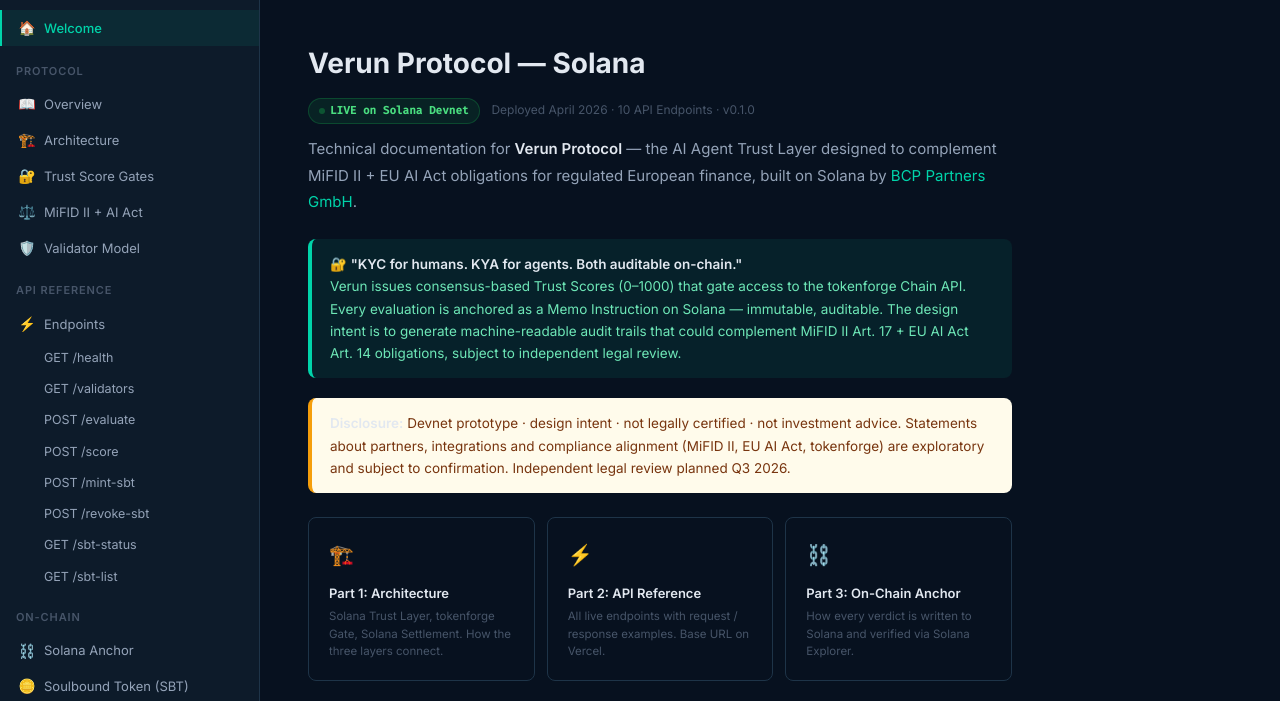
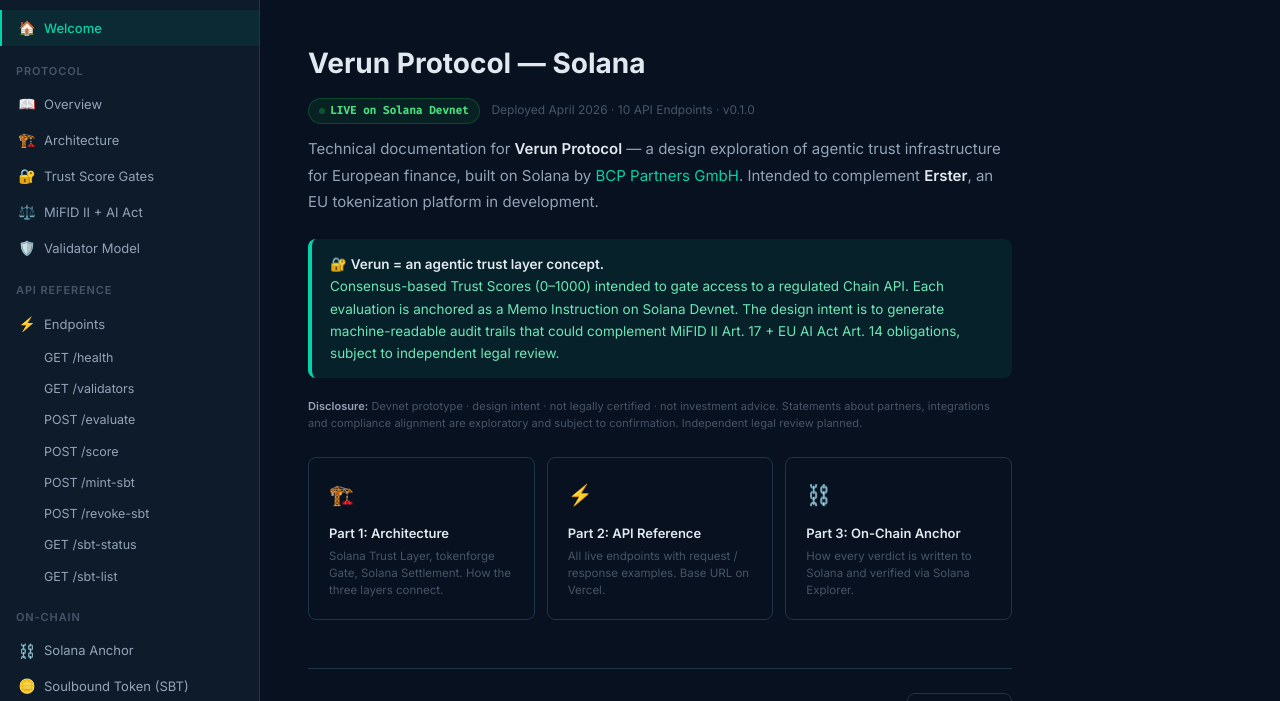
Before and after one commit to ChainLeo/verun-solana-mvp, a website: page docs.html in a window 1280 px wide. Shown: the part 58-759 px from the top of the page. Drawn offline with nearby package versions, Linux system fonts and the light colour scheme.

Commit message:
docs.html: match Stellar disclosure format (plain muted <p>) + add Erster references (lead + Key Facts) + Stellar KYC/KYA wording + remove all MiCA → MiFID II + EU AI Act

```diff
--- a/docs.html
+++ b/docs.html
@@ -274,14 +274,14 @@
     <span class="live-badge"><span class="live-dot"></span>LIVE on Solana Devnet</span>
     &nbsp;&nbsp;<span style="font-size:12px;color:var(--text-muted)">Deployed April 2026 · 10 API Endpoints · v0.1.0</span>
   </p>
-  <p class="lead">Technical documentation for <strong>Verun Protocol</strong> — the AI Agent Trust Layer designed to complement MiFID II + EU AI Act obligations for regulated European finance, built on Solana by <a href="https://www.bcpp.io" target="_blank">BCP Partners GmbH</a>.</p>
+  <p class="lead">Technical documentation for <strong>Verun Protocol</strong> — a design exploration of agentic trust infrastructure for European finance, built on Solana by <a href="https://www.bcpp.io" target="_blank">BCP Partners GmbH</a>. Intended to complement <a href="https://erster.fund" target="_blank"><strong>Erster</strong></a>, an EU tokenization platform in development.</p>
   <div class="hint info">
-    🔐 <strong>"KYC for humans. KYA for agents. Both auditable on-chain."</strong><br>
-    Verun issues consensus-based Trust Scores (0–1000) that gate access to the tokenforge Chain API. Every evaluation is anchored as a Memo Instruction on Solana — immutable, auditable. The design intent is to generate machine-readable audit trails that could complement MiFID II Art. 17 + EU AI Act Art. 14 obligations, subject to independent legal review.
+    🔐 <strong>Verun = an agentic trust layer concept.</strong><br>
+    Consensus-based Trust Scores (0–1000) intended to gate access to a regulated Chain API. Each evaluation is anchored as a Memo Instruction on Solana Devnet. The design intent is to generate machine-readable audit trails that could complement MiFID II Art. 17 + EU AI Act Art. 14 obligations, subject to independent legal review.
   </div>
-  <div class="hint" style="margin-top:12px;background:#fffbeb;border-color:#f59e0b;color:#78350f">
-    <strong>Disclosure:</strong> Devnet prototype · design intent · not legally certified · not investment advice. Statements about partners, integrations and compliance alignment (MiFID II, EU AI Act, tokenforge) are exploratory and subject to confirmation. Independent legal review planned Q3 2026.
-  </div>
+  <p style="margin-top:18px;font-size:11px;color:var(--text-muted);line-height:1.55;letter-spacing:0.005em">
+    <strong style="font-weight:600;color:var(--text-secondary)">Disclosure:</strong> Devnet prototype · design intent · not legally certified · not investment advice. Statements about partners, integrations and compliance alignment are exploratory and subject to confirmation. Independent legal review planned.
+  </p>
   <div class="parts-grid">
     <a class="part-card" onclick="show('architecture')" href="javascript:void(0)">
       <div class="part-card-icon">🏗️</div>
@@ -320,6 +320,7 @@
       <tr><td class="td-name">Settlement Layer</td><td>Solana — eWpG, ISIN, EURC</td></tr>
       <tr><td class="td-name">Regulated Gate</td><td>tokenforge Chain API — eWpG, BaFin, MiFID II</td></tr>
       <tr><td class="td-name">Fee Split</td><td>70% Protocol / 10% Validator / 10% Agent Kickback / 10% Reserve</td></tr>
+      <tr><td class="td-name">Tokenization Platform</td><td><a href="https://erster.fund" target="_blank">Erster</a> — EU tokenization platform in development</td></tr>
       <tr><td class="td-name">Live URL</td><td><a href="https://verun-solana-mvp.vercel.app" target="_blank">verun-solana-mvp.vercel.app</a></td></tr>
     </tbody>
   </table>
```
